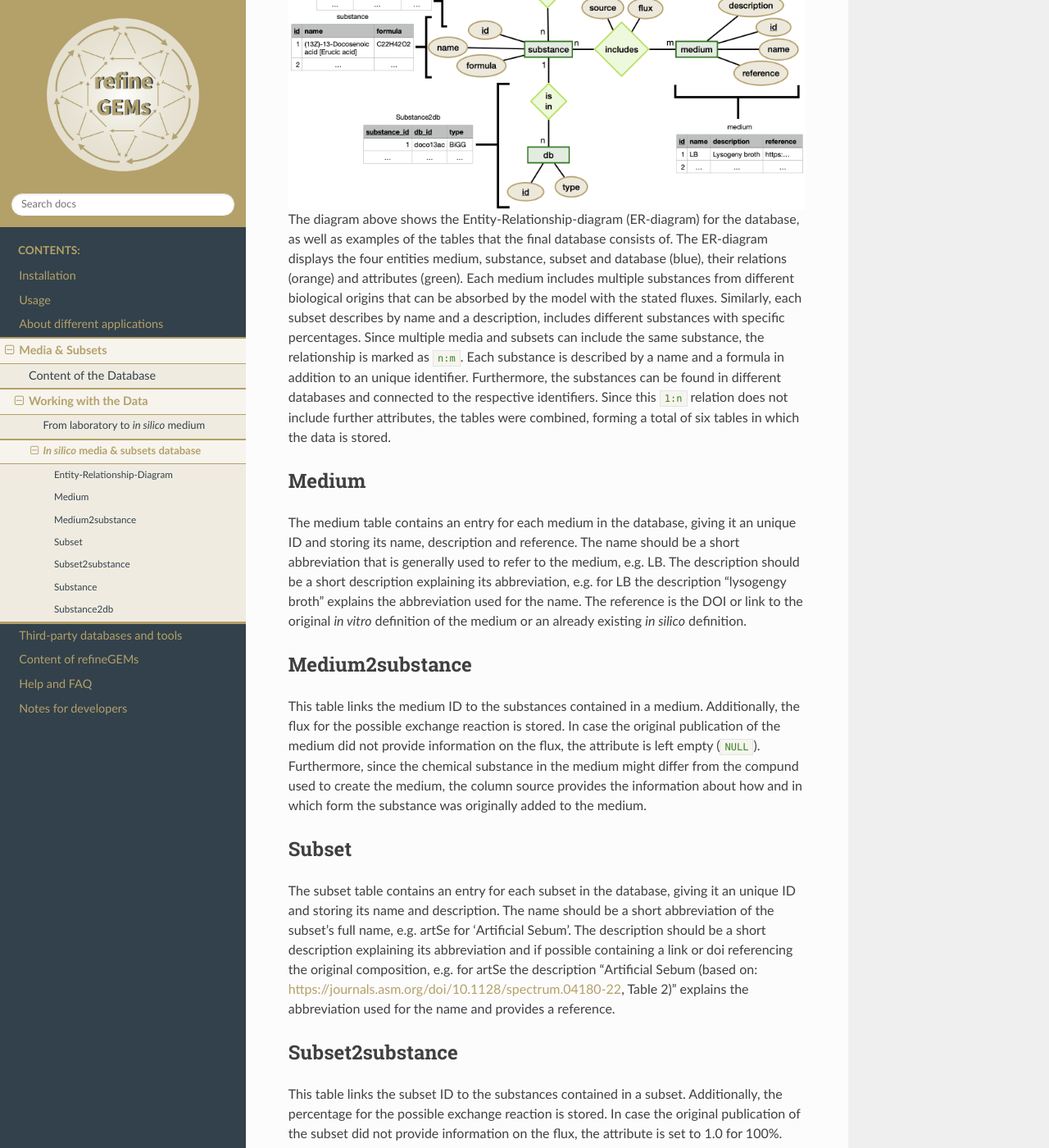
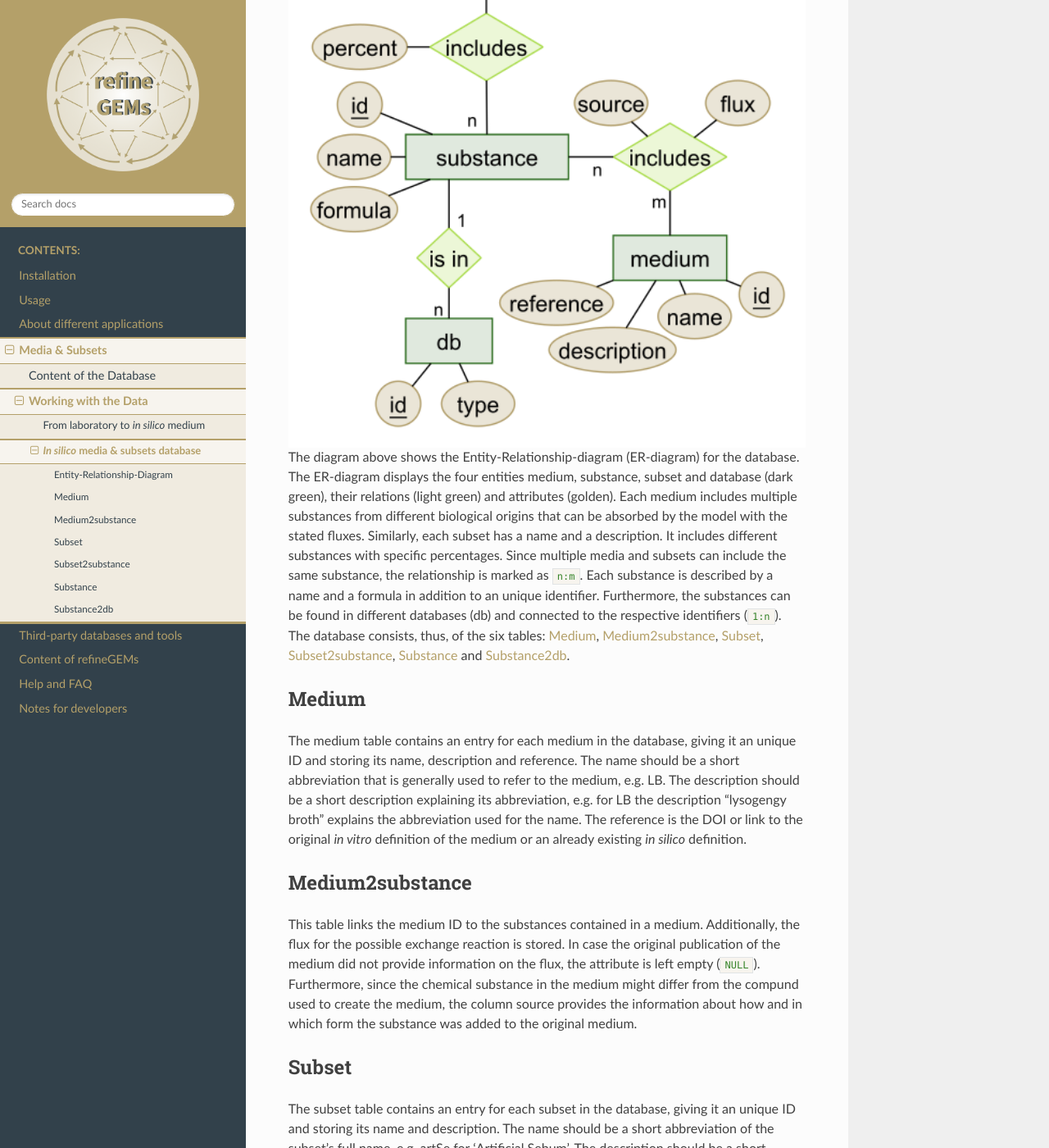
Before and after one commit to draeger-lab/refinegems, a Sphinx documentation site: the page built from docs/source/database/db_architecture.rst, in a window 1280 px wide and 1400 px high, scrolled down 467 px. Shown: the whole window at 82% size. Built offline with Sphinx 7.4.7 and the Read the Docs theme 3.1.0, drawn with Linux system fonts in a browser that asks for light colours; some of the changed text lies outside the part shown.

Commit message:
Update docs #195

```diff
--- a/docs/source/database/db_architecture.rst
+++ b/docs/source/database/db_architecture.rst
@@ -6,19 +6,19 @@ This section describes the architecture of the database, as well as information
 Entity-Relationship-Diagram
 ---------------------------
 
-.. image:: ../images/ER_tables.png
+.. image:: ../images/er_diagram.*
   :align: center
   :width: 700
   :alt: Entity-Relationship-diagram for the database with exemplary tables.
 
-The diagram above shows the Entity-Relationship-diagram \(ER-diagram\) for the database, as well as examples of the tables that the final database consists of.
-The ER-diagram displays the four entities medium, substance, subset and database \(blue\), their relations \(orange\) and attributes \(green\).
+The diagram above shows the Entity-Relationship-diagram \(ER-diagram\) for the database.
+The ER-diagram displays the four entities medium, substance, subset and database \(dark green\), their relations \(light green\) and attributes \(golden\).
 Each medium includes multiple substances from different biological origins that can be absorbed by the model with the stated fluxes.
-Similarly, each subset describes by name and a description, includes different substances with specific percentages.
+Similarly, each subset has a name and a description. It includes different substances with specific percentages.
 Since multiple media and subsets can include the same substance, the relationship is marked as ``n:m``.
 Each substance is described by a name and a formula in addition to an unique identifier.
-Furthermore, the substances can be found in different databases and connected to the respective identifiers.
-Since this ``1:n`` relation does not include further attributes, the tables were combined, forming a total of six tables in which the data is stored.
+Furthermore, the substances can be found in different databases (db) and connected to the respective identifiers (``1:n``).
+The database consists, thus, of the six tables: :ref:`medium`, :ref:`medium2substance`, :ref:`subset`, :ref:`subset2substance`, :ref:`substance` and :ref:`substance2db`.
 
 Medium
 ------
@@ -33,7 +33,7 @@ Medium2substance
 
 This table links the medium ID to the substances contained in a medium. Additionally, the flux for the possible exchange reaction is stored.
 In case the original publication of the medium did not provide information on the flux, the attribute is left empty \(``NULL``\).
-Furthermore, since the chemical substance in the medium might differ from the compund used to create the medium, the column source provides the information about how and in which form the substance was originally added to the medium.
+Furthermore, since the chemical substance in the medium might differ from the compund used to create the medium, the column source provides the information about how and in which form the substance was added to the original medium.
 
 Subset
 ------
@@ -68,26 +68,29 @@ Substaces are added using the following naming conventions:
 4. | Metallic ions are entered using the following scheme:
    | Name\(charge in roman numerals\) cat/anion \[chemical formula\(charge in arabic numerals\)\]
    | e.g. Calcium\(II\) cation \[Ca\(2+\)\].
-5. | Halogenic ions are saved in a similar matter,
+5. | Halogenic ions are saved in a similar manner,
    | e.g. Chloride \[Cl\(-\)\].
 
 .. note::
-    When coverting the substances from the previous database format to this, well-annotated names were taken from the
+    When converting the substances from the previous database format to this, well-annotated names were taken from the
     previous table as they were - meaning that they do not necessarily follow the rules defined above.
     These names might be subject to future change.
     Any newly added substance should follow the naming scheme described above.
     For more information about the conversion, see the jupyter notebook **Remapping_substance_table.ipynb**
 
+..
+    @ASK Where is this file?
+
 .. hint::
-    | Before adding a new substance to the table, please check carefully that the substance does not already have an entry.
-    | In case your substance already exists, please use the existing entry.
-    | For help mapping identifiers and formulas, see functions such as :py:func:`~refinegems.utility.entities.match_id_to_namespace` and :py:func:`~refinegems.utility.db_access.add_info_from_ChEBI_BiGG`.
+    Before adding a new substance to the table, please check carefully that the substance does not already have an entry.
+    In case your substance already exists, please use the existing entry.
+    For help mapping identifiers and formulas, see functions such as :py:func:`~refinegems.utility.entities.match_id_to_namespace` and :py:func:`~refinegems.utility.db_access.add_info_from_ChEBI_BiGG`.
 
 
 Substance2db
 ------------
 
-The final table of the database contains the mapping of the substance identifiers to their respective various database identifiers.
+The substance2db table contains the mapping of the substance identifiers to their respective various database identifiers.
 To ensure no problems occur in the case of multiple databases with the same identifiers and to help with searching for a certain kind of ID, the database type is stored in an additional column.
 Currently, IDs from the following databases can be found in this table:
 
@@ -97,9 +100,9 @@ Currently, IDs from the following databases can be found in this table:
 - `KEGG <https://www.genome.jp/kegg/compound/>`__
 - `MetaNetX <https://www.metanetx.org/>`__
 
-.. hint::
+.. note::
     If the ID of two databases is the same (this can occur with e.g. BiGG and VMH),
     the database type is comprised of both database names, separated by a plus sign (e.g. 'BiGG+VMH')
 
-.. note::
+.. caution::
     Be aware that it is possible for some substances to have missing IDs for certain databases in the list above as they either do not exist or have yet to be entered into the database.
--- a/docs/source/database/intro.rst
+++ b/docs/source/database/intro.rst
@@ -1,7 +1,7 @@
 Media & Subsets
 ===============
 
-``refineGEMs`` has an in-build database for different media, media compounds and subsets
+The toolbox ``refineGEMs`` has an in-build database for different media, media compounds and subsets
 to facilitate model curation and allow for a range of different simulations.
 
 .. hint::
--- a/docs/source/database/media/m9.rst
+++ b/docs/source/database/media/m9.rst
@@ -4,8 +4,8 @@ The M9 minimal medium (M9) *in silico* definition consists of all compounds desc
 <https://www.sigmaaldrich.com/DE/de/product/sigma/m6030>`__. M9 is a minimal medium commonly used in microbiology and
 was developed in 1988\ :footcite:p:`becardEarlyEventsVesicular1988`. Since then, M9 has been adapted with different
 kinds of additives and used to gather insight into carbon or nitrogen sources\
-:footcite:p:`hawkeyCuratedCollectionKlebsiella2022`. The medium definition used in refineGEMs' database is based on the provider
-reference\ :footcite:p:`M9Minimalsalze5XPowder` and was further supplemented with MgSO\ :sub:`4`\ \* 7H\ :sub:`2`\ O,
+:footcite:p:`hawkeyCuratedCollectionKlebsiella2022`. The medium definition used in ``refineGEMs``' database is based on
+the provider reference\ :footcite:p:`M9Minimalsalze5XPowder` and was further supplemented with MgSO\ :sub:`4`\ \* 7H\ :sub:`2`\ O,
 CaCl\ :sub:`2`\ \* 2H\ :sub:`2`\ O and Glucose\ :footcite:p:`Baeuerle2023_M9_repo,Baeuerle2023_M9`.
 
 .. list-table:: M9 composition
```
Also changed, not shown: other parts of docs/source/database/db_architecture.rst (+1 -1 lines), docs/source/database/in_silico_media_generation.rst (+14 -22 lines), docs/source/images/er_diagram.png (added).
